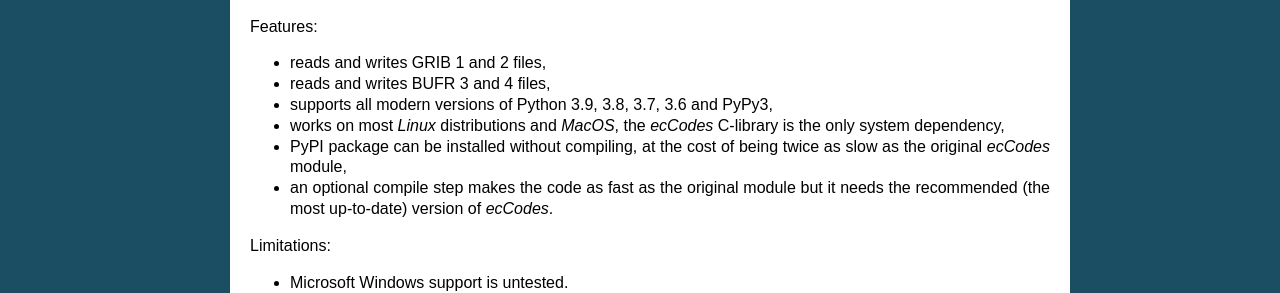
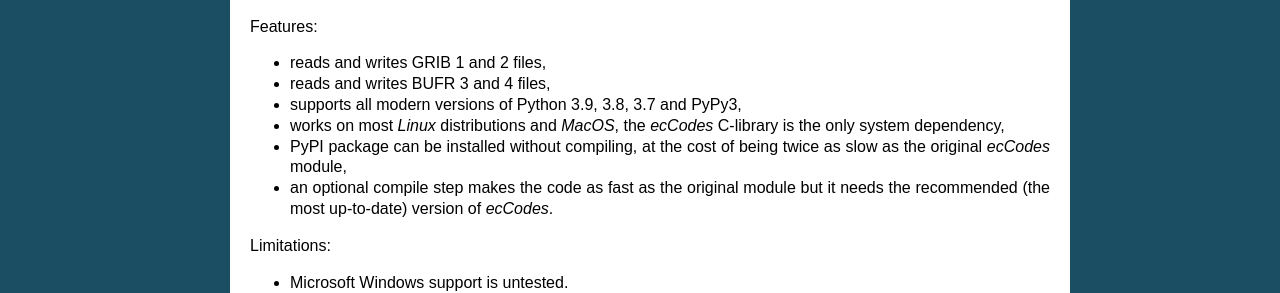
Before and after one commit to ecmwf/eccodes-python, a Sphinx documentation site: the page built from docs/index.rst, in a window 1280 px wide. Shown: the part 167-460 px from the top of the page. Built offline with Sphinx 7.4.7, drawn with Linux system fonts in a browser that asks for light colours.

Commit message:
Drop Python 3.6

```diff
--- a/CHANGELOG.rst
+++ b/CHANGELOG.rst
@@ -5,6 +5,7 @@
 1.4.2 (2022-mm-dd)
 --------------------
 
+- Drop Python 3.6
 - Add test for GRIB bitmap
 
 
--- a/CONTRIBUTING.rst
+++ b/CONTRIBUTING.rst
@@ -105,7 +105,7 @@
    your new functionality into a function with a docstring, and add the
    feature to the list in README.rst.
 
-3. The pull request should work for Python 3.6, 3.7, 3.8, 3.9 and for PyPy2 and Pypy3.
+3. The pull request should work for Python 3.7, 3.8, 3.9 and for PyPy2 and Pypy3.
    Check the tox results and make sure that the tests pass for all supported Python versions.
 
 
--- a/README.rst
+++ b/README.rst
@@ -6,7 +6,7 @@
 
 - reads and writes GRIB 1 and 2 files,
 - reads and writes BUFR 3 and 4 files,
-- supports all modern versions of Python 3.9, 3.8, 3.7, 3.6 and PyPy3,
+- supports all modern versions of Python 3.9, 3.8, 3.7 and PyPy3,
 - works on most *Linux* distributions and *MacOS*, the *ecCodes* C-library
   is the only system dependency,
 - PyPI package can be installed without compiling,
--- a/docs/index.rst
+++ b/docs/index.rst
@@ -15,7 +15,7 @@
 
 - reads and writes GRIB 1 and 2 files,
 - reads and writes BUFR 3 and 4 files,
-- supports all modern versions of Python 3.9, 3.8, 3.7, 3.6 and PyPy3,
+- supports all modern versions of Python 3.9, 3.8, 3.7 and PyPy3,
 - works on most *Linux* distributions and *MacOS*, the *ecCodes* C-library is the only system dependency,
 - PyPI package can be installed without compiling,
   at the cost of being twice as slow as the original *ecCodes* module,
--- a/setup.py
+++ b/setup.py
@@ -68,7 +68,6 @@
         "Development Status :: 4 - Beta",
         "Intended Audience :: Developers",
         "License :: OSI Approved :: Apache Software License",
-        "Programming Language :: Python :: 3.6",
         "Programming Language :: Python :: 3.7",
         "Programming Language :: Python :: 3.8",
         "Programming Language :: Python :: 3.9",
```
Also changed, not shown: 3 other files.
